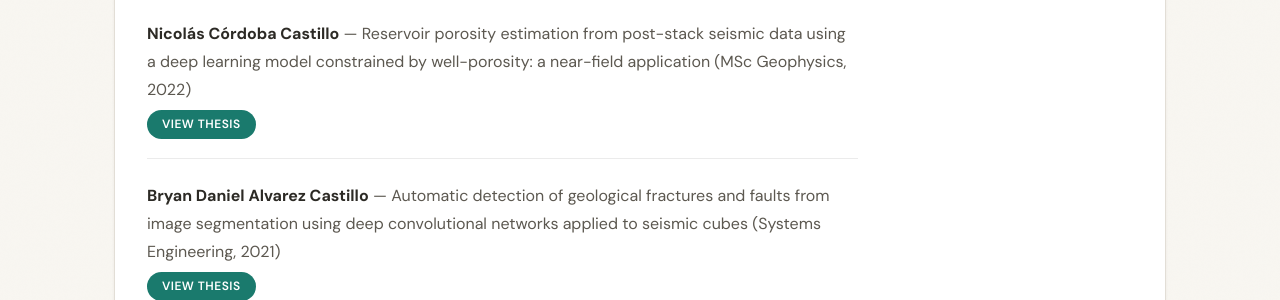
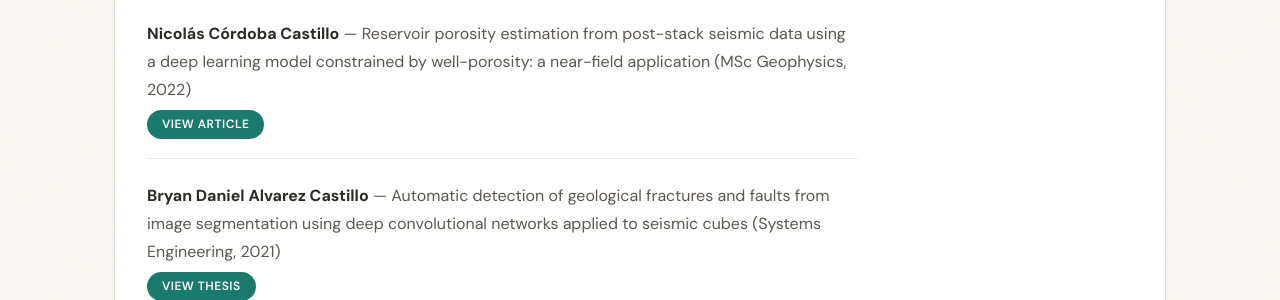
Before and after one commit to PAULGOYES/paulgoyes.github.io, a Jekyll site: the page built from _pages/about.md, in a window 1280 px wide and 900 px high, scrolled down 2083 px. Shown: the part 144-444 px from the top of the window. Built offline with Jekyll 4.4.1, drawn with Linux system fonts in a browser that asks for light colours; a style sheet for code colours, icons or effects is not loaded.

Commit message:
Update thesis link label in about page

```diff
--- a/_pages/about.md
+++ b/_pages/about.md
@@ -62,7 +62,7 @@ permalink: /about/
 <strong>{{ student.name }}</strong> — {{ student.title }} ({{ student.degree }}, {{ student.year }})
 {% if student.thesis_url %}
 <br>
-<a href="{{ student.thesis_url }}" target="_blank" class="btn-pill btn-pdf" style="margin-top: 6px;">View Thesis</a>
+<a href="{{ student.thesis_url }}" target="_blank" class="btn-pill btn-pdf" style="margin-top: 6px;">{{ student.link_label | default: "View Thesis" }}</a>
 {% endif %}
 </li>
 {% endfor %}
```
